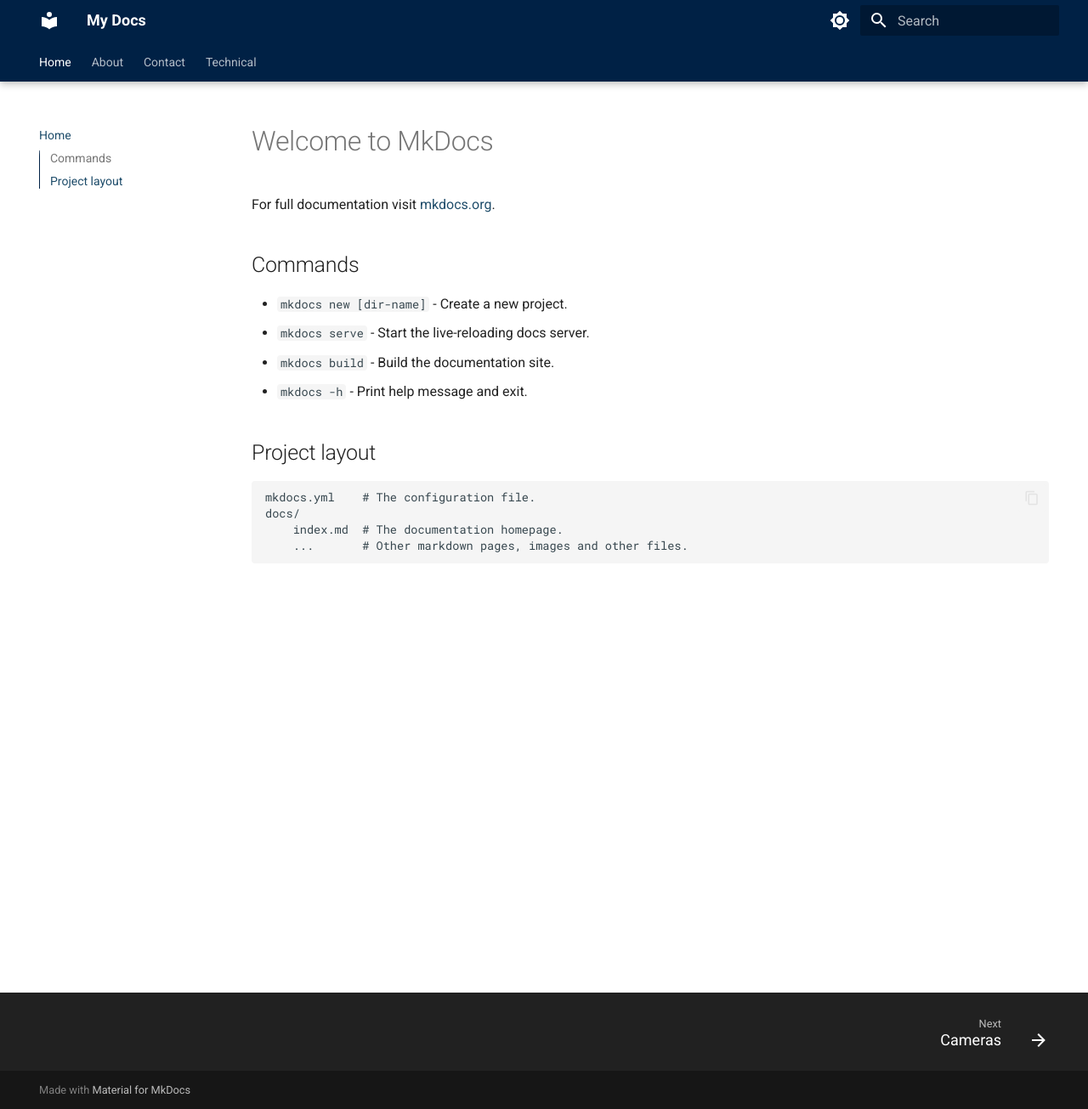
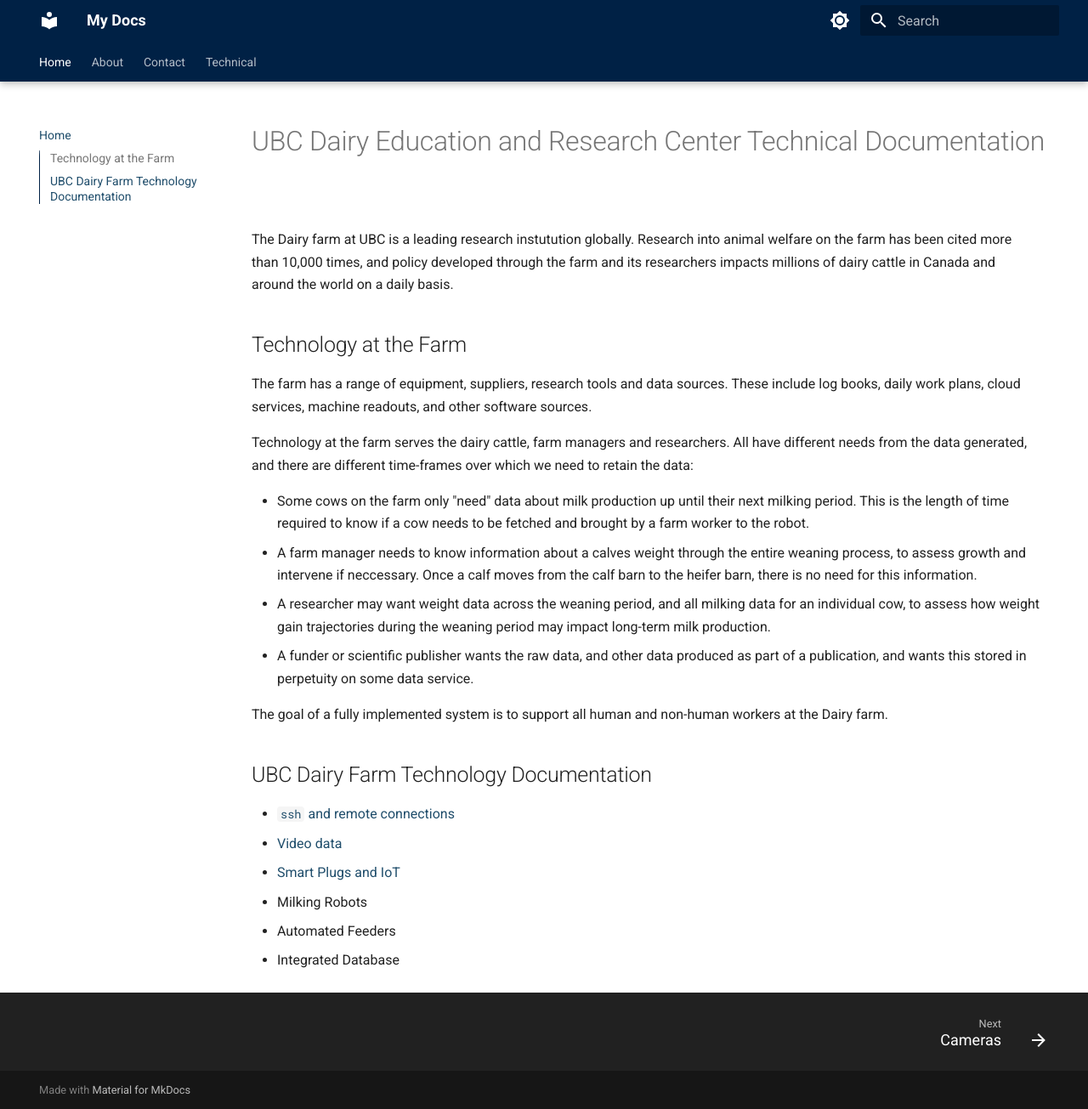
Before and after one commit to UBC-DERC/SoP_Documentation, an MkDocs documentation site: the page built from docs/index.md, in a window 1280 px wide and 1305 px high. Shown: the whole window at 85% size. Built offline with MkDocs 1.6.1 and Material for MkDocs 9.7.7, drawn with Linux system fonts in a browser that asks for light colours.

Commit message:
Adding main index page and SoP index pages.
This adds the main page for the document, as well as pages for camera indices, smart plugs and ssh connections.

```diff
--- a/docs/index.md
+++ b/docs/index.md
@@ -1,17 +1,25 @@
-# Welcome to MkDocs
+# UBC Dairy Education and Research Center Technical Documentation
 
-For full documentation visit [mkdocs.org](https://www.mkdocs.org).
+The Dairy farm at UBC is a leading research instutution globally. Research into animal welfare on the farm has been cited more than 10,000 times, and policy developed through the farm and its researchers impacts millions of dairy cattle in Canada and around the world on a daily basis.
 
-## Commands
+## Technology at the Farm
 
-* `mkdocs new [dir-name]` - Create a new project.
-* `mkdocs serve` - Start the live-reloading docs server.
-* `mkdocs build` - Build the documentation site.
-* `mkdocs -h` - Print help message and exit.
+The farm has a range of equipment, suppliers, research tools and data sources. These include log books, daily work plans, cloud services, machine readouts, and other software sources.
 
-## Project layout
+Technology at the farm serves the dairy cattle, farm managers and researchers. All have different needs from the data generated, and there are different time-frames over which we need to retain the data:
 
-    mkdocs.yml    # The configuration file.
-    docs/
-        index.md  # The documentation homepage.
-        ...       # Other markdown pages, images and other files.
+* Some cows on the farm only "need" data about milk production up until their next milking period. This is the length of time required to know if a cow needs to be fetched and brought by a farm worker to the robot.
+* A farm manager needs to know information about a calves weight through the entire weaning process, to assess growth and intervene if neccessary. Once a calf moves from the calf barn to the heifer barn, there is no need for this information.
+* A researcher may want weight data across the weaning period, and all milking data for an individual cow, to assess how weight gain trajectories during the weaning period may impact long-term milk production.
+* A funder or scientific publisher wants the raw data, and other data produced as part of a publication, and wants this stored in perpetuity on some data service.
+
+The goal of a fully implemented system is to support all human and non-human workers at the Dairy farm.
+
+## UBC Dairy Farm Technology Documentation
+
+* [`ssh` and remote connections](docs/technical/ssh/index.md)
+* [Video data](docs/technical/carmera/index.md)
+* [Smart Plugs and IoT](docs/technical/smart_plugs/index.md)
+* Milking Robots
+* Automated Feeders
+* Integrated Database
```
Also changed, not shown: docs/technical/cameras/api/index.md (+13 -0 lines), docs/technical/cameras/log/index.md (+37 -0 lines), docs/technical/smart_plugs/index.md (added, +1 -0 lines), docs/technical/ssh/index.md (added, +39 -0 lines), docs/technical/cameras/index.md (line endings or trailing spaces).
